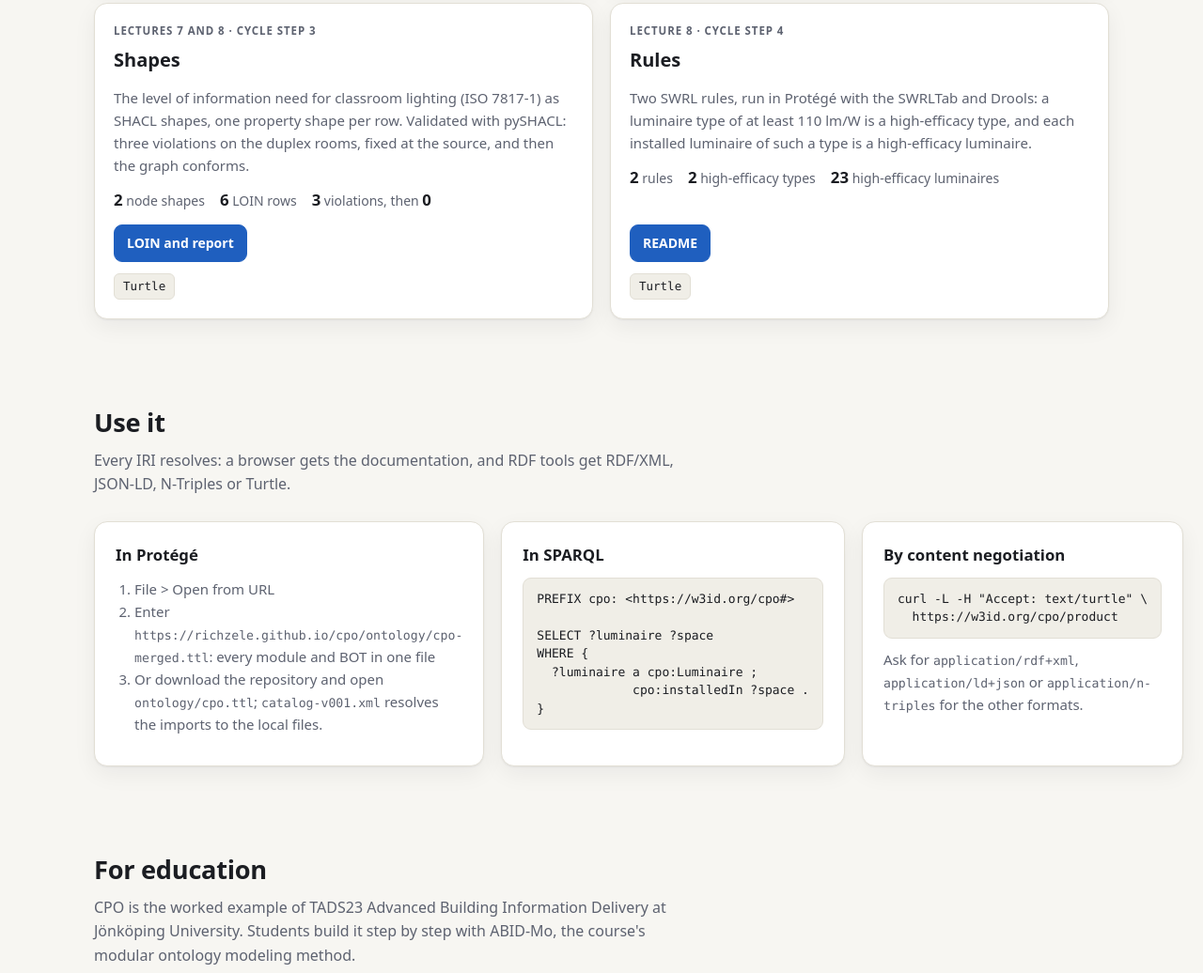
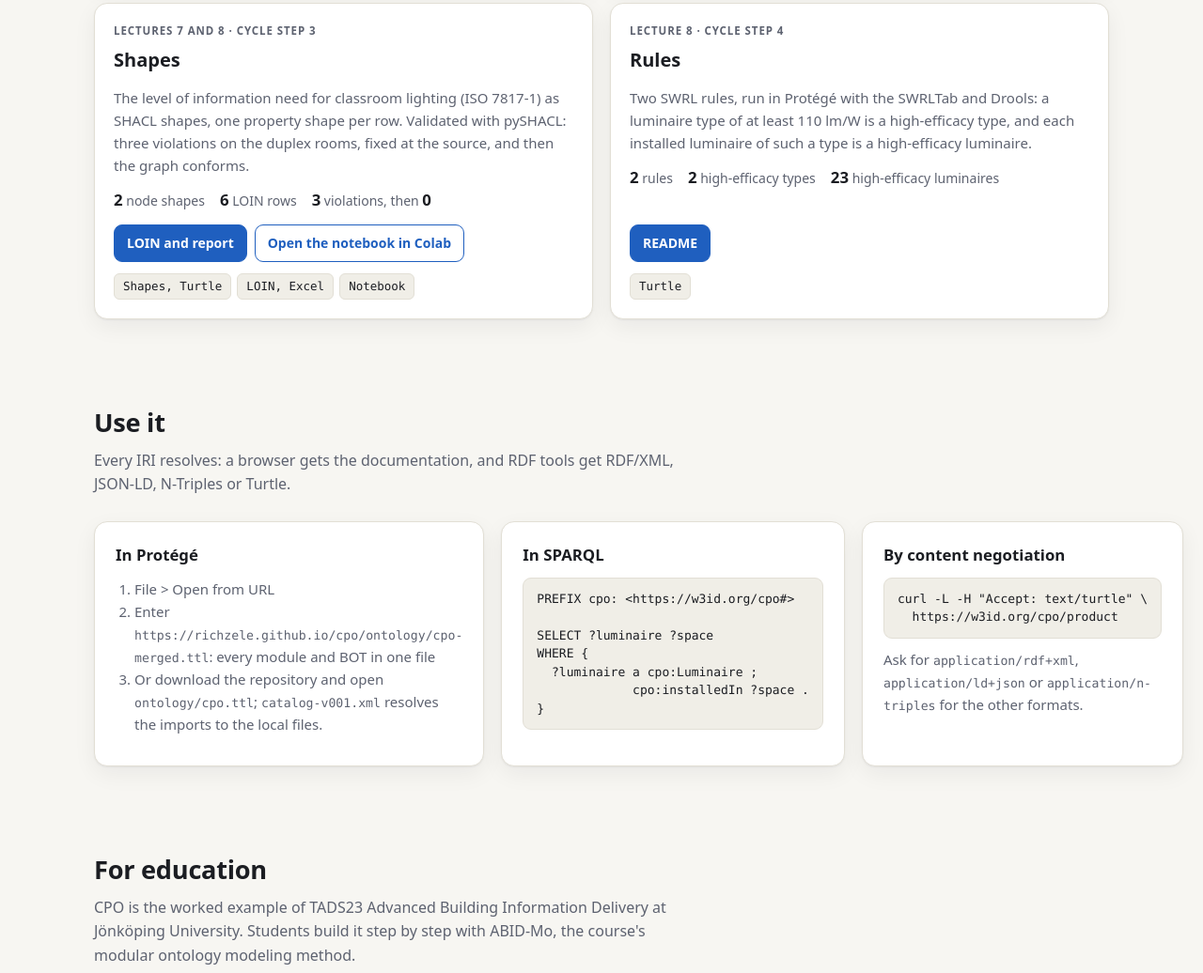
Before and after one commit to RichZele/cpo, a plain HTML site: page index.html in a window 1280 px wide. Shown: the part 4952-5988 px from the top of the page at 94% size. Drawn offline with Linux system fonts and the light colour scheme.

Commit message:
Add the LOIN spreadsheet (loin/) and the Lecture 8 notebook (notebooks/), with Colab links; the repository is the only source of the lecture files

```diff
--- a/index.html
+++ b/index.html
@@ -329,8 +329,8 @@ footer p { margin: 0 0 6px; }
           <h3>Shapes</h3>
           <p>The level of information need for classroom lighting (ISO 7817-1) as SHACL shapes, one property shape per row. Validated with pySHACL: three violations on the duplex rooms, fixed at the source, and then the graph conforms.</p>
           <ul class="counts"><li><b>2</b> node shapes</li><li><b>6</b> LOIN rows</li><li><b>3</b> violations, then <b>0</b></li></ul>
-          <div class="links"><a class="btn" href="https://github.com/RichZele/cpo/tree/main/shapes">LOIN and report</a></div>
-          <div class="formats"><a class="fmt" href="shapes/cpo-lighting-shapes.ttl" download>Turtle</a></div>
+          <div class="links"><a class="btn" href="https://github.com/RichZele/cpo/tree/main/shapes">LOIN and report</a><a class="btn ghost" href="https://colab.research.google.com/github/RichZele/cpo/blob/main/notebooks/cpo-lecture8-shacl.ipynb">Open the notebook in Colab</a></div>
+          <div class="formats"><a class="fmt" href="shapes/cpo-lighting-shapes.ttl" download>Shapes, Turtle</a><a class="fmt" href="loin/cpo-loin-classroom-lighting.xlsx" download>LOIN, Excel</a><a class="fmt" href="notebooks/cpo-lecture8-shacl.ipynb" download>Notebook</a></div>
         </div>
       </article>
       <article class="card">
```
Also changed, not shown: 9 other files.
